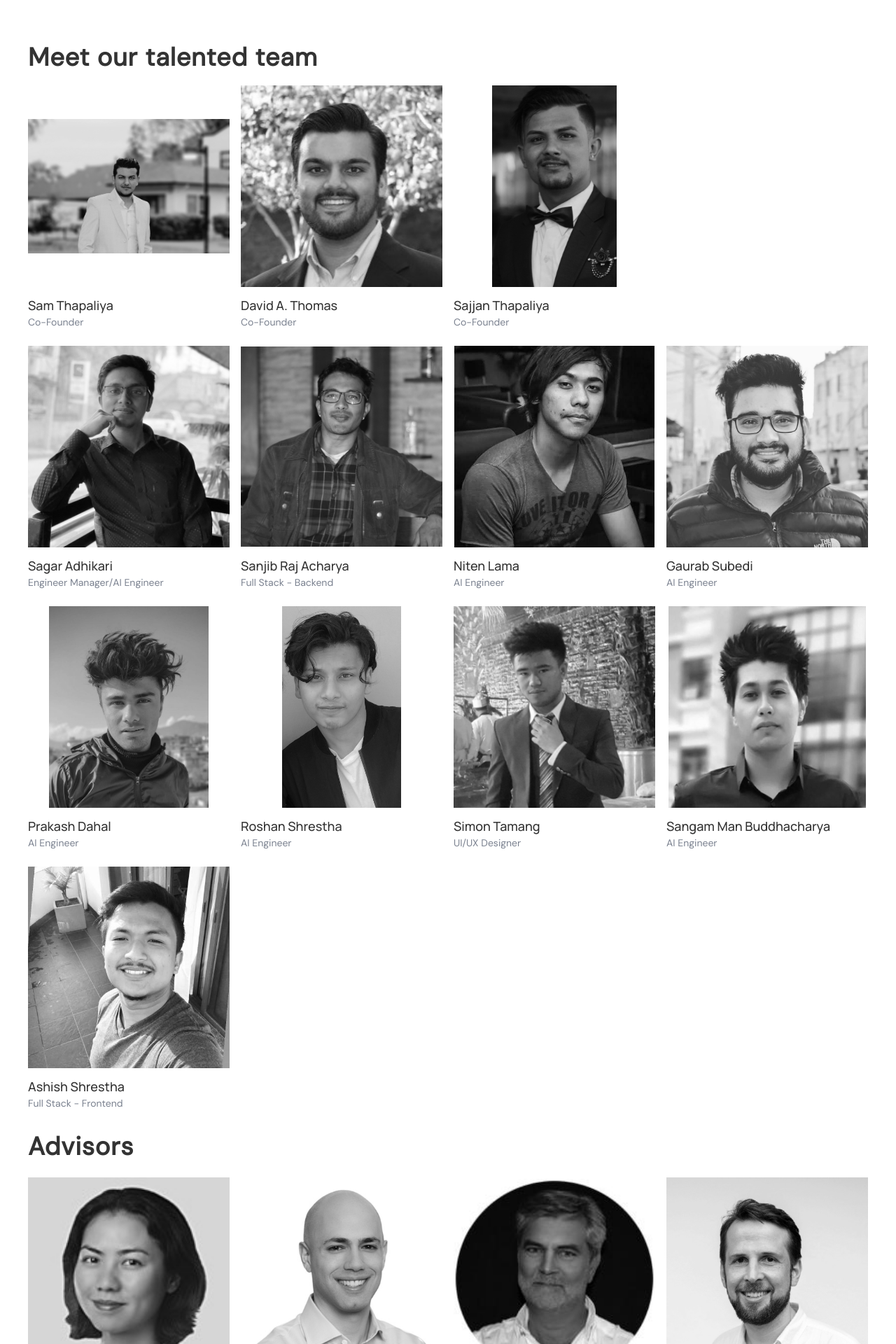
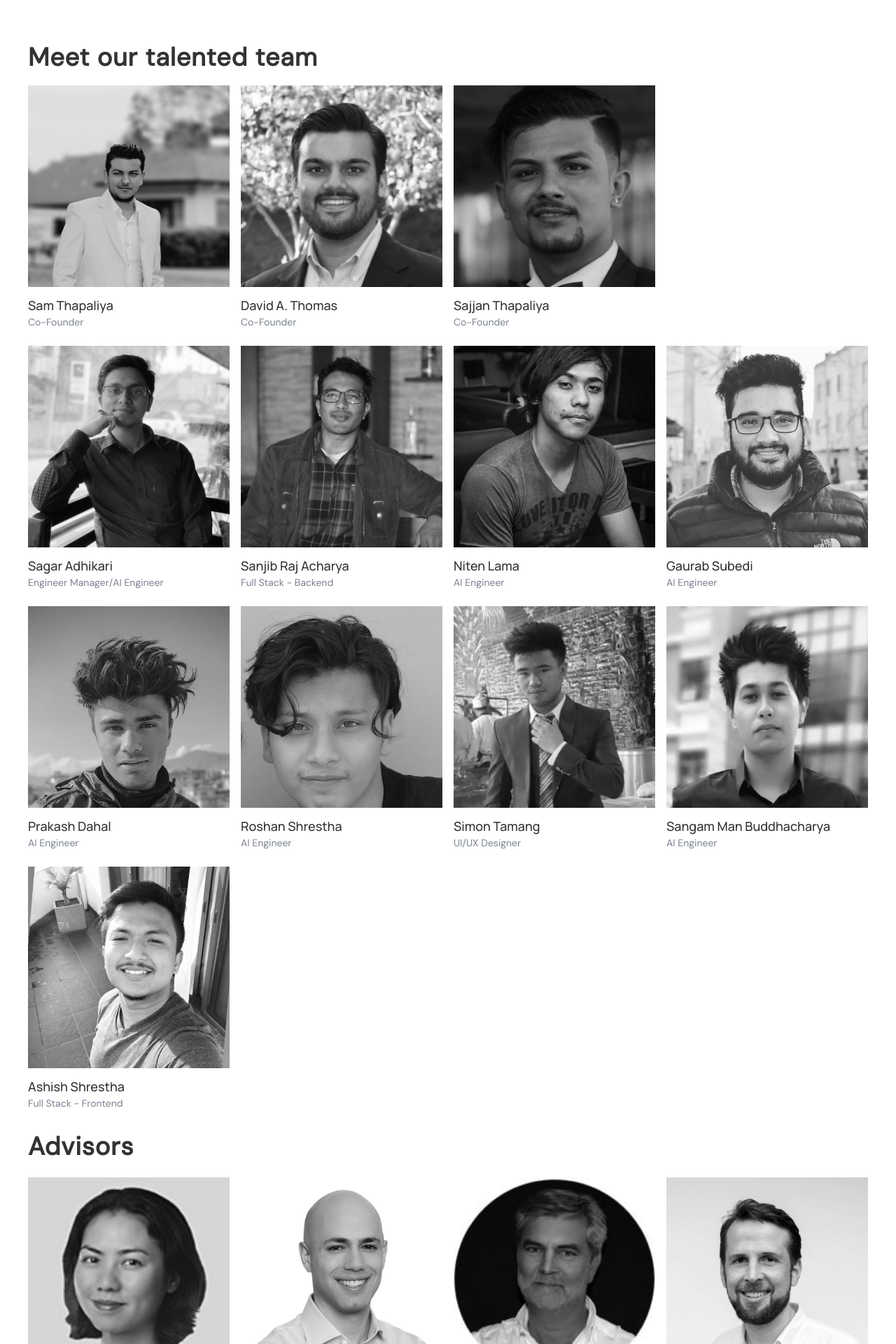
Before and after one commit to SushanGhimire/asmi-website, a React (Create React App) app: page /about in a window 1280 px wide. Shown: the part 440-2360 px from the top of the page at 70% size. Built offline with nearby package versions, Linux system fonts and the light colour scheme.

Commit message:
image changed to cover and top

```diff
--- a/src/assets/css/tailwind.css
+++ b/src/assets/css/tailwind.css
@@ -9,5 +9,5 @@
   @apply transition-all duration-300 ease-in-out;
 }
 .max-width {
-  @apply w-full max-w-screen-2xl mx-auto px-4 md:px-10;
+  @apply w-full max-w-screen-xl mx-auto px-4 md:px-10;
 }
--- a/src/components/website/about/integrate/TeamMembers.jsx
+++ b/src/components/website/about/integrate/TeamMembers.jsx
@@ -172,7 +172,7 @@
               <div className="w-full h-72 cursor-pointer">
                 <img
                   src={img}
-                  className="w-full h-full object-contain filter grayscale"
+                  className="w-full h-full object-cover object-top filter grayscale"
                   alt={name}
                 />
               </div>
@@ -200,7 +200,7 @@
                 </div>
                 <img
                   src={img}
-                  className="w-full h-full object-contain filter grayscale z-10 team-img"
+                  className="w-full h-full object-cover object-top filter grayscale z-10 team-img"
                   alt={name}
                 />
               </div>
@@ -235,7 +235,7 @@
               <div className="w-full h-72">
                 <img
                   src={img}
-                  className="w-full h-full object-contain filter grayscale"
+                  className="w-full h-full object-cover object-top filter grayscale"
                   alt={name}
                 />
               </div>
```
